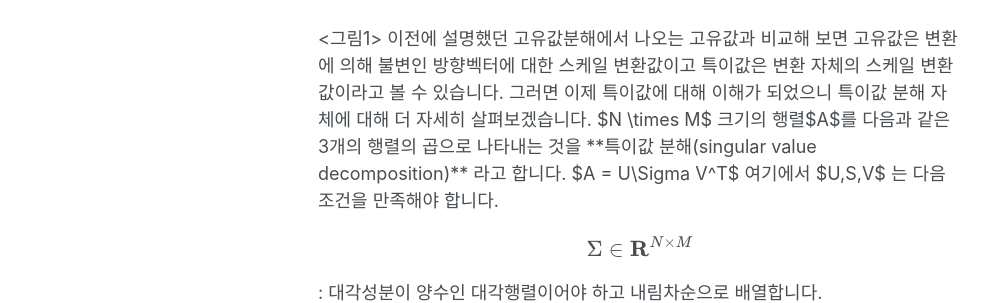
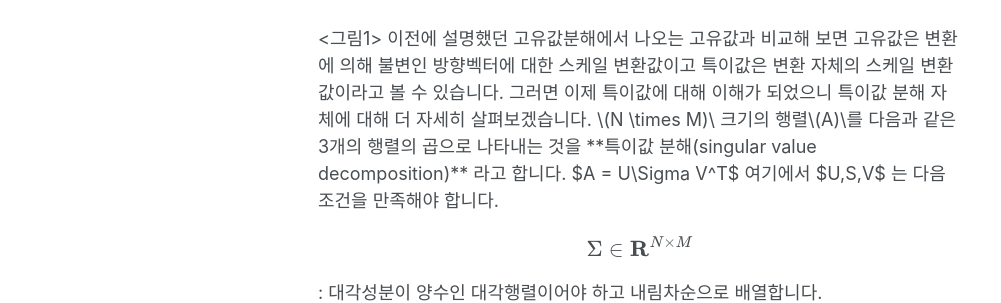
Before and after one commit to arisongha/hansololee.github.io, a Jekyll site: the page built from _posts/2019-01-14-svd.md, in a window 1280 px wide and 900 px high, scrolled down 396 px. Shown: the part 232-535 px from the top of the window, without its empty margins (0-1001 px from the left). Built offline with Jekyll 4.4.1, drawn with Linux system fonts in a browser that asks for light colours; cached includes are drawn as plain includes; nearby versions of some CDN libraries; formulas are drawn with MathJax 3.

Commit message:
Update 2019-01-14-svd.md

```diff
--- a/_posts/2019-01-14-svd.md
+++ b/_posts/2019-01-14-svd.md
@@ -27,7 +27,7 @@ categories:
 
 그러면 이제 특이값에 대해 이해가 되었으니 특이값 분해 자체에 대해 더 자세히 살펴보겠습니다.
 
-$N \times M$ 크기의 행렬$A$를 다음과 같은 3개의 행렬의 곱으로 나타내는 것을 **특이값 분해(singular value decomposition)** 라고 합니다.
+\(N \times M)\ 크기의 행렬\(A)\를 다음과 같은 3개의 행렬의 곱으로 나타내는 것을 **특이값 분해(singular value decomposition)** 라고 합니다.
 $A = U\Sigma V^T$ 여기에서 $U,S,V$ 는 다음 조건을 만족해야 합니다.
 
 $$\Sigma \in \mathbf{R}^{N \times M}$$: 대각성분이 양수인 대각행렬이어야 하고 내림차순으로 배열합니다.
```
